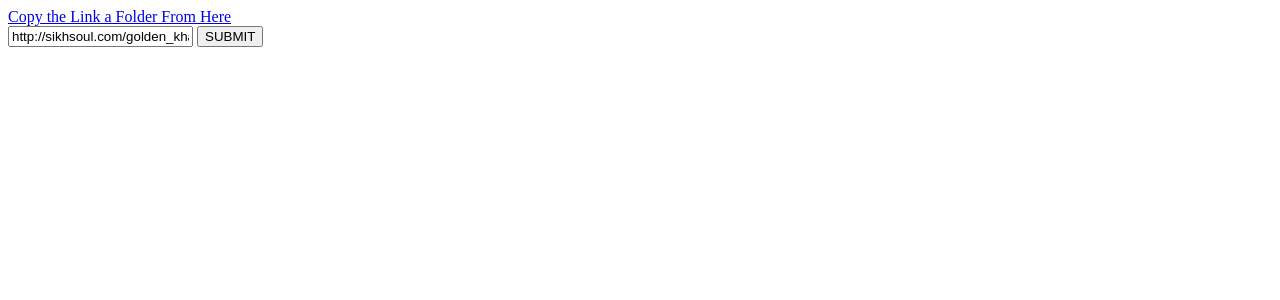
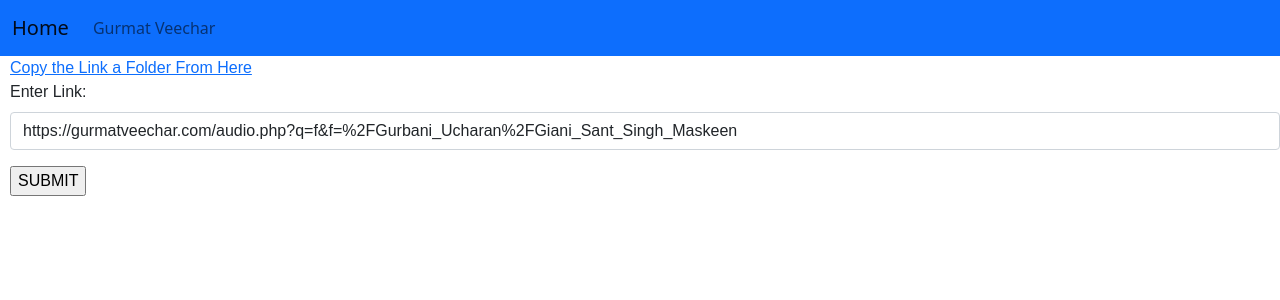
Before and after one commit to Giansingh4710/GurmatVeecharDownloader, a Flask app: page /index in a window 1280 px wide. Shown: the top 300 px of the page. Run offline with Flask 2, Linux system fonts and the light colour scheme.

Commit message:
worksgit add .git add .

```diff
--- a/downloader.py
+++ b/main.py
@@ -1,6 +1,7 @@
-from flask import Flask, redirect, url_for, render_template, send_file, request
+from flask import Flask, redirect, url_for, render_template, send_file, request,send_from_directory
 import requests
 from io import BytesIO
+from downloadGurmatVechar import enterUrl
 
 app=Flask(__name__)
 
@@ -10,7 +11,7 @@ def home():
 
 @app.route("/index", methods=["POST","GET"])
 def index():
-    print(request.method)
+    # print(request.method)
     if request.method=="POST":
         theLink=request.form["link"]
         theLink=theLink.replace("/","   ")
@@ -22,9 +23,11 @@ def index():
 @app.route("/download/<theLINK>")
 def download_file(theLINK):
     theLINK=theLINK.replace("   ","/")
-    return f"<h1>{theLINK}</h1>"
-    # r=requests.get(link)
-    # return send_file(BytesIO(r.content),attachment_filename="TEST.mp3", as_attachment=True)
+
+    zipPath=enterUrl(theLINK)
+    if zipPath==False:
+        return "<h1>Not good link</h1>"
+    return send_file(zipPath,download_name=zipPath, as_attachment=True)
 
 if __name__=="__main__":
     app.run(debug=True)
--- /dev/null
+++ b/static/main.css
@@ -0,0 +1,5 @@
+#body {
+  font-family: sans-serif;
+  margin-left: 10px;
+  /* background-color: aqua; */
+}
--- a/templates/index.html
+++ b/templates/index.html
@@ -1,34 +1,18 @@
-<!DOCTYPE html>
-<html lang="en">
-  <head>
-    <meta charset="UTF-8" />
-    <meta http-equiv="X-UA-Compatible" content="IE=edge" />
-    <meta name="viewport" content="width=device-width, initial-scale=1.0" />
-    <title>Download</title>
-  </head>
-  <body>
+{% extends 'nav.html' %} {% block headtitle %} Gurmat Veechar Downloader {%
+endblock %} {% block body %}
 <a href="https://gurmatveechar.com/audio.php?" target="blank"
   >Copy the Link a Folder From Here</a
 >
 <form action="#" method="post">
+  <div class="mb-3">
+    <label class="form-label" for="link">Enter Link:</label>
     <input
+      class="form-control"
       type="text"
-        id="theLink"
       name="link"
-        value="http://sikhsoul.com/golden_khajana_files/mp3/Keertan/Bhai%20Mohinder%20Singh%20SDO/Naam%20Binaa%20Nahi.mp3"
+      value="https://gurmatveechar.com/audio.php?q=f&f=%2FGurbani_Ucharan%2FGiani_Sant_Singh_Maskeen"
     />
+  </div>
   <input type="submit" value="SUBMIT" />
 </form>
-
-    <!-- <a>
-      <button onclick="redirect()">Download a file</button>
-    </a> -->
-  </body>
-  <script>
-    function formSubmit(e) {
-      console.log("submit button clicked");
-      e.preventDefault();
-      document.getElementById("theLink").value;
-    }
-  </script>
-</html>
+{% endblock %}
--- /dev/null
+++ b/templates/nav.html
@@ -0,0 +1,48 @@
+<!DOCTYPE html>
+<html lang="en">
+  <head>
+    <meta charset="UTF-8" />
+    <meta http-equiv="X-UA-Compatible" content="IE=edge" />
+    <meta name="viewport" content="width=device-width, initial-scale=1.0" />
+    <title>{% block headtitle %}{% endblock %}</title>
+    <link rel="stylesheet" href="{{url_for('static',filename='main.css')}}" />
+    <!-- <link rel="stylesheet" href="../static/main.css" /> -->
+    <link
+      href="https://cdn.jsdelivr.net/npm/bootstrap@5.1.3/dist/css/bootstrap.min.css"
+      rel="stylesheet"
+      integrity="sha384-1BmE4kWBq78iYhFldvKuhfTAU6auU8tT94WrHftjDbrCEXSU1oBoqyl2QvZ6jIW3"
+      crossorigin="anonymous"
+    />
+    <script
+      src="https://cdn.jsdelivr.net/npm/bootstrap@5.1.3/dist/js/bootstrap.bundle.min.js"
+      integrity="sha384-ka7Sk0Gln4gmtz2MlQnikT1wXgYsOg+OMhuP+IlRH9sENBO0LRn5q+8nbTov4+1p"
+      crossorigin="anonymous"
+    ></script>
+  </head>
+  <body>
+    <nav class="navbar navbar-expand-lg navbar-light bg-primary">
+      <div class="container-fluid">
+        <a class="navbar-brand" href="#">Home</a>
+        <button
+          class="navbar-toggler"
+          type="button"
+          data-bs-toggle="collapse"
+          data-bs-target="#navContent"
+          aria-controls="navContent"
+          aria-expanded="false"
+          aria-label="Toggle navigation"
+        >
+          <span class="navbar-toggler-icon"></span>
+        </button>
+        <div class="collapse navbar-collapse" id="navContent">
+          <ul class="navbar-nav me-auto mb-2 mb-lg-0">
+            <li class="nav-item">
+              <a class="nav-link" href="">Gurmat Veechar</a>
+            </li>
+          </ul>
+        </div>
+      </div>
+    </nav>
+    <div id="body">{% block body %}{% endblock %}</div>
+  </body>
+</html>
```
Also changed, not shown: downloadGurmatVechar.py (+18 -3 lines), 1 other file. Lines whose indentation alone changed are shown as unchanged.
